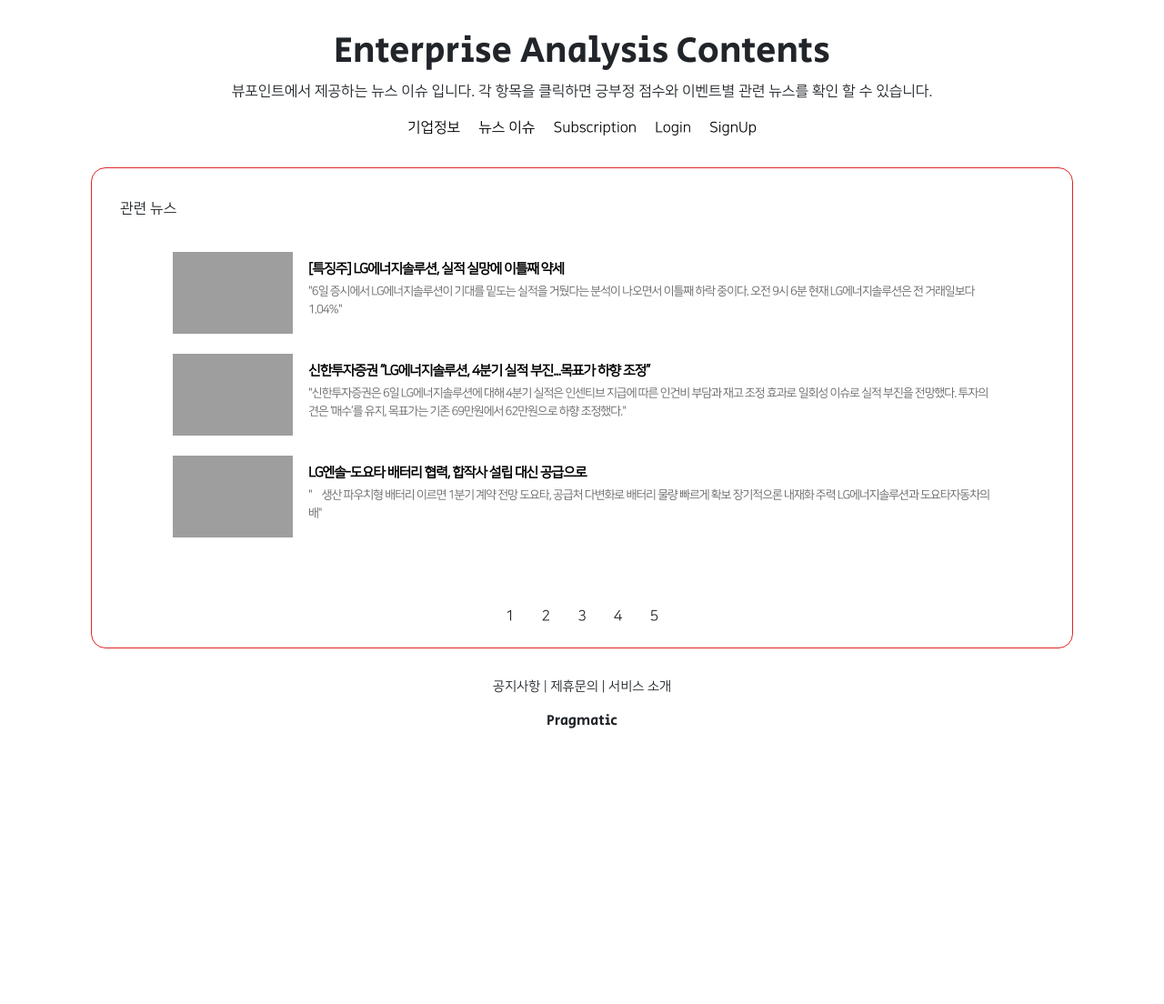
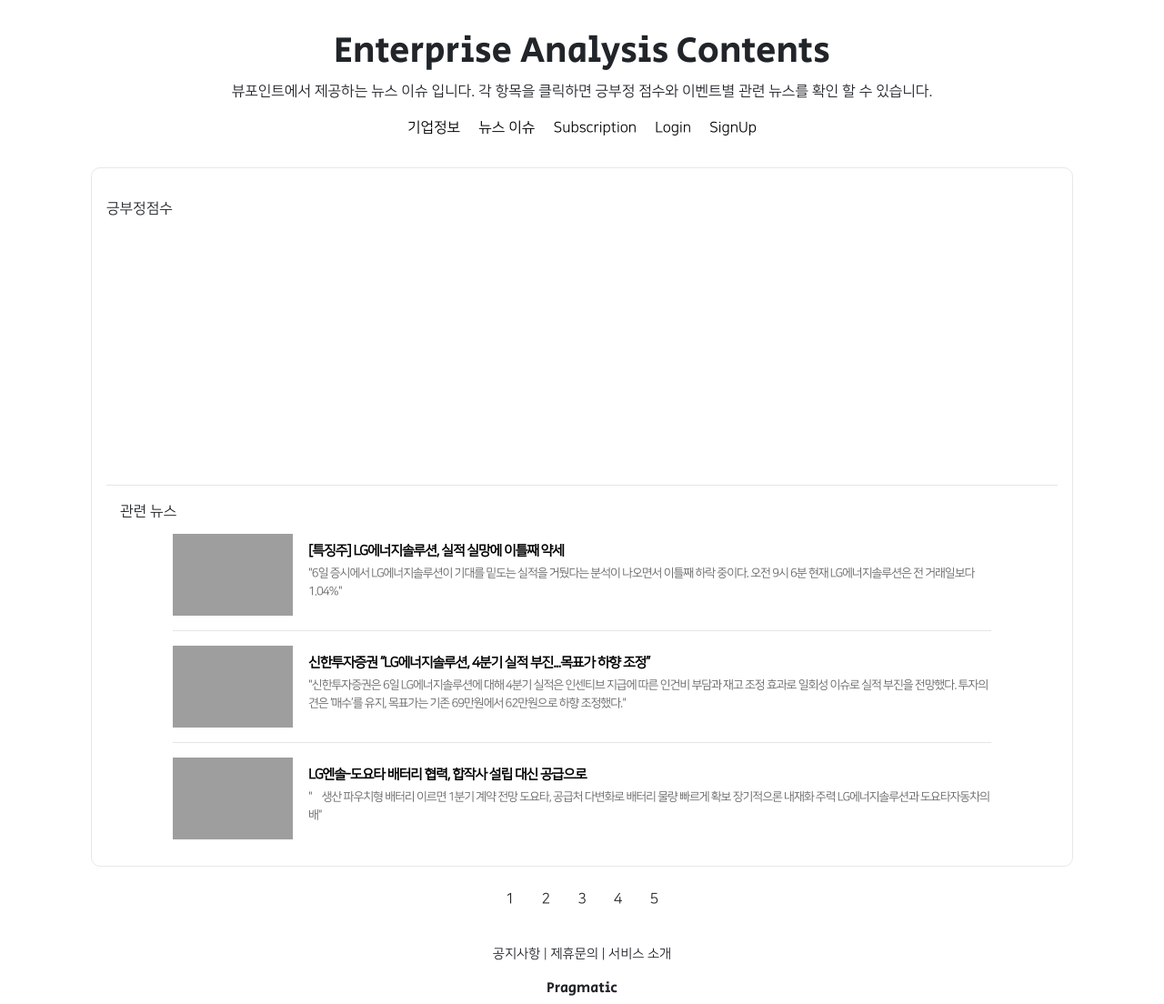
Before and after one commit to sesac-final-team-3/stock_analysis, a Django app: page /projects/list/ in a window 1280 px wide. Shown: the whole page at 91% size. Before the commit the page ends 801 px from the top, so only its background shows below. Run offline with Django 3.2, Linux system fonts and the light colour scheme; data that the repository does not hold is empty; some libraries are stand-ins or nearby versions; grey boxes are pictures that could not be loaded.

Commit message:
scroll,sentiment range

```diff
--- a/Django_jisu/pragmatic/projectapp/templates/projectapp/list.html
+++ b/Django_jisu/pragmatic/projectapp/templates/projectapp/list.html
@@ -1,6 +1,19 @@
 {% extends 'base.html' %} {% load static %} {% block content %}
 
 <style>
+
+
+  .sentiment {
+    width: 1080px;
+    height: 300px;
+  }
+
+  .sentiment hr {
+  width : 1000px;
+  height : 0.025rem;
+  background-color : #dd2626;
+  }
+
   table {
     border-collapse: separate;
     text-indent: initial;
@@ -8,6 +21,7 @@
   }
 
   .container {
+    overflow: scroll;
     width: 1080px;
     height: 100%;
     margin: 0 auto;
@@ -15,18 +29,12 @@
     table-layout: fixed;
   }
 
-  .container div {
-    display: block;
-    justify-content: left;
-    align-items: left;
-    border-radius: 1rem;
-  }
 
   .container col{
     display: block;
     justify-content: left;
     align-items: left;
-    border-radius: 1rem;
+    border-radius: 10px;
   }
 
   .cluster_body {
@@ -38,14 +46,12 @@
   }
 
   .cluster_list {
-    padding-top: 23px;
     padding-left: 60px;
     padding-right: 60px;
   }
 
   .cluster_item {
     display: table;
-    padding-bottom: 22px;
     width: 100%;
     table-layout: fixed;
     letter-spacing: -1px;
@@ -65,6 +71,11 @@
     height: 90px;
   }
 
+  .cluster_thumb_link {
+    display: block;
+    position: relative;
+}
+
   .cluster_text_headline {
     overflow: hidden;
     text-overflow: ellipsis;
@@ -74,6 +85,10 @@
     padding-right: 4px;
     font-weight: bold;
     letter-spacing: -1px;
+  }
+
+  a:-webkit-any-link {
+    cursor: pointer;
   }
 
   .cluster_text_lede {
@@ -102,8 +117,8 @@
     width : 1080px;
     height: auto;
     background-color: none;
-    border: 1px solid #dd2626;
-    border-radius: 1rem;
+    border: 1px solid #E8E8E8;
+    border-radius: 10px;
     margin-left: auto;
     margin-right: auto;
     padding-top: 2rem;
@@ -114,9 +129,10 @@
 
 
 </style>
-
-<table cellpadding="0" cellspacing="0" class="container"></table>
 <div class="jisubox">
+  <div class="sentiment">긍부정점수</div>
+    <hr/>
+  <table cellpadding="0" cellspacing="0" class="container"></table>
   <div class="col">관련 뉴스</div>
   <tr>
     <td>
@@ -125,7 +141,7 @@
         <ul class="cluster_list">
           <li class="cluster_item">
             <div class="cluster_thumb">
-              <a><img src="https://search.pstatic.net/common/?src=https%3A%2F%2Fimgnews.pstatic.net%2Fimage%2Forigin%2F001%2F2023%2F01%2F06%2F13685034.jpg&type=ff264_180&expire=2&refresh=true"></a>
+              <a><img src="https://search.pstatic.net/common/?src=https%3A%2F%2Fimgnews.pstatic.net%2Fimage%2Forigin%2F001%2F2023%2F01%2F06%2F13685034.jpg&type=ff264_180&expire=2&refresh=true" class="cluster_thumb_link nclicks(cls_nav.clsart)"></a>
             </div>
             <div class="cluster_text">
               <a class="cluster_text_headline">[특징주] LG에너지솔루션, 실적 실망에 이틀째 약세</a>
@@ -134,6 +150,7 @@
               </div>
             </div>
           </li>
+          <hr>
           <li class="cluster_item">
             <div class="cluster_thumb">
               <a><img src="https://biz.chosun.com/resizer/LdeVy8SqX8wvF_abURMH1HS_yxc=/616x0/smart/cloudfront-ap-northeast-1.images.arcpublishing.com/chosunbiz/F7SCLP2IUPXP5EUI4DLKXGBG4Q.jpg"></a>
@@ -146,6 +163,7 @@
               </div>
             </div>
           </li>
+          <hr>
           <li class="cluster_item">
             <div class="cluster_thumb">
               <a><img src="https://wimg.mk.co.kr/news/cms/202301/05/news-p.v1.20230105.162c8fd3106a4a7687fce972cde70dd2_P1.jpg"></a>
@@ -163,9 +181,9 @@
     </td>
   </tr>
   <script src="{% static 'js/magicgrid.js' %}"></script>
+</div>
+  {% include 'snippets/pagination.html' with page_obj=page_obj %}
 
-  {% include 'snippets/pagination.html' with page_obj=page_obj %}
-</div>
 </div>
 
 
```
